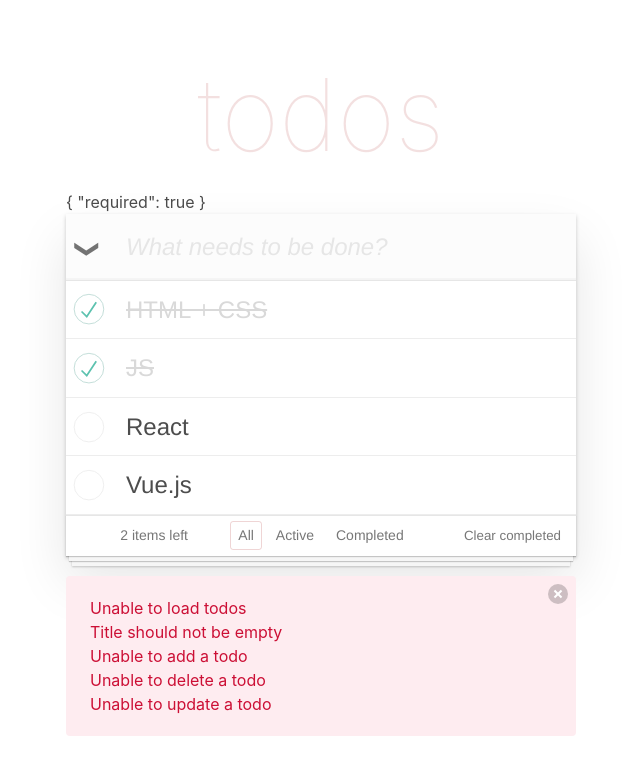
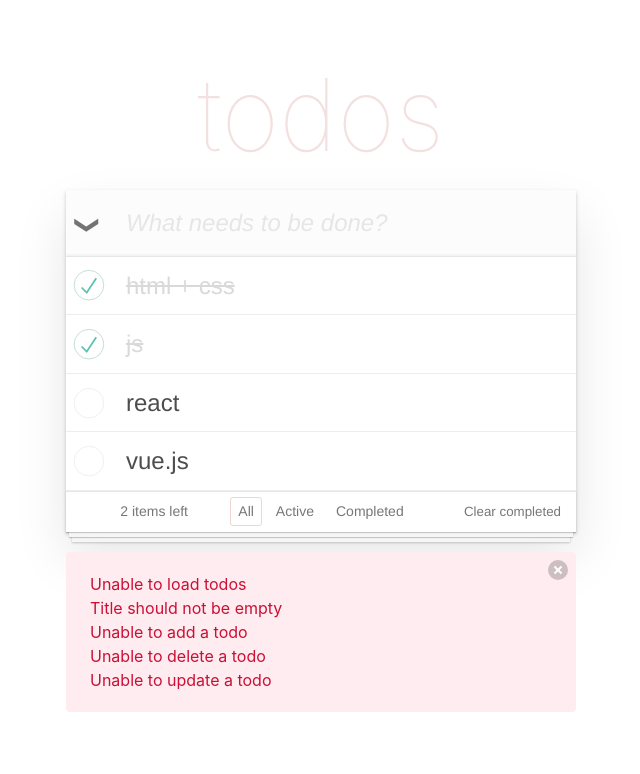
Before and after one commit to o-shyshkan/angular-todo-app, an Angular app: page / in a window 1280 px wide. Shown: the top 774 px of the page, without its empty margins (319-959 px from the left). Built offline with nearby package versions, Linux system fonts and the light colour scheme.

Commit message:
Add todo-form component

```diff
--- a/src/app/app.component.html
+++ b/src/app/app.component.html
@@ -1,6 +1,6 @@
 <div class="todoapp">
   <h1 class="todoapp__title">todos</h1>
-  {{title.errors | json}}
+
   <div class="todoapp__content">
     <header class="todoapp__header">
       <button
@@ -8,17 +8,7 @@
         class="todoapp__toggle-all active"
         data-cy="ToggleAllButton"></button>
 
-      <form (ngSubmit)="handleFormSubmit()">
-        <input
-          data-cy="NewTodoField"
-          type="text"
-          class="todoapp__new-todo"
-          [style.backgroundColor]="title.errors && title.touched? '#F88': '' "
-          placeholder="What needs to be done?"
-          name="title"
-          [formControl]="title"
-        />
-      </form>
+      <app-todo-form (save)="addTodo($event)"></app-todo-form>
     </header>
 
     <section class="todoapp__main" data-cy="TodoList">
--- a/src/app/app.component.ts
+++ b/src/app/app.component.ts
@@ -19,21 +19,6 @@ const todos = [
 export class AppComponent {
   todos = todos;
 
-  todoForm = new FormGroup({
-
-    title: new FormControl('', {
-    nonNullable:true,
-    validators:[
-    Validators.required,
-    Validators.minLength(3),
-    ]})
-
-  });
-
-  get title() {
-    return this.todoForm.get('title') as FormControl;
-  }
-
   get activeTodos() {
     console.log('calculating todo');
     return this.todos.filter(todo => !todo.completed);
@@ -42,17 +27,6 @@ export class AppComponent {
 
   trackById(i: number, todo: Todo) {
     return todo.id;
-  }
-
-
-  handleFormSubmit() {
-    if (this.todoForm.invalid) {
-      return;
-    }
-
-    this.addTodo(this.title.value)
-
-    this.todoForm.reset();
   }
 
   addTodo(newTitle: string) {
--- a/src/app/app.module.ts
+++ b/src/app/app.module.ts
@@ -5,12 +5,14 @@ import { AppRoutingModule } from './app-routing.module';
 import { AppComponent } from './app.component';
 import { FormsModule, ReactiveFormsModule } from '@angular/forms';
 import { TodoComponent } from './components/todo/todo.component';
+import { TodoFormComponent } from './components/todo-form/todo-form.component';
 
 
 @NgModule({
   declarations: [
     AppComponent,
-    TodoComponent
+    TodoComponent,
+    TodoFormComponent
   ],
   imports: [
     BrowserModule,
--- /dev/null
+++ b/src/app/components/todo-form/todo-form.component.html
@@ -0,0 +1,11 @@
+<form (ngSubmit)="handleFormSubmit()">
+  <input
+    data-cy="NewTodoField"
+    type="text"
+    class="todoapp__new-todo"
+    [style.backgroundColor]="title.errors && title.touched? '#F88': '' "
+    placeholder="What needs to be done?"
+    name="title"
+    [formControl]="title"
+  />
+</form>
--- /dev/null
+++ b/src/app/components/todo-form/todo-form.component.ts
@@ -0,0 +1,35 @@
+import { Component, EventEmitter, Output} from '@angular/core';
+import { FormControl, FormGroup, Validators} from '@angular/forms';
+
+@Component({
+  selector: 'app-todo-form',
+  templateUrl: './todo-form.component.html',
+  styleUrls: ['./todo-form.component.scss']
+})
+export class TodoFormComponent {
+  @Output() save = new EventEmitter<string>();
+
+  todoForm = new FormGroup({
+      title: new FormControl('', {
+      nonNullable:true,
+      validators:[
+      Validators.required,
+      Validators.minLength(3),
+      ]})
+  });
+
+  get title() {
+    return this.todoForm.get('title') as FormControl;
+  }
+
+  handleFormSubmit() {
+    if (this.todoForm.invalid) {
+      return;
+    }
+
+    this.save.emit(this.title.value)
+    this.todoForm.reset();
+  }
+
+
+}
--- a/src/app/components/todo/todo.component.html
+++ b/src/app/components/todo/todo.component.html
@@ -25,7 +25,7 @@
   <ng-template #titleBlock>
 
         <span data-cy="TodoTitle" class="todo__title" (dblclick)="edit()">
-              {{todo.title}}
+              {{todo.title | lowercase}}
             </span>
 
     <button type="button" class="todo__remove" data-cy="TodoDelete"
```
Also changed, not shown: src/app/components/todo-form/todo-form.component.scss (added), 1 other file (tests, documents, lock files or other folders).
